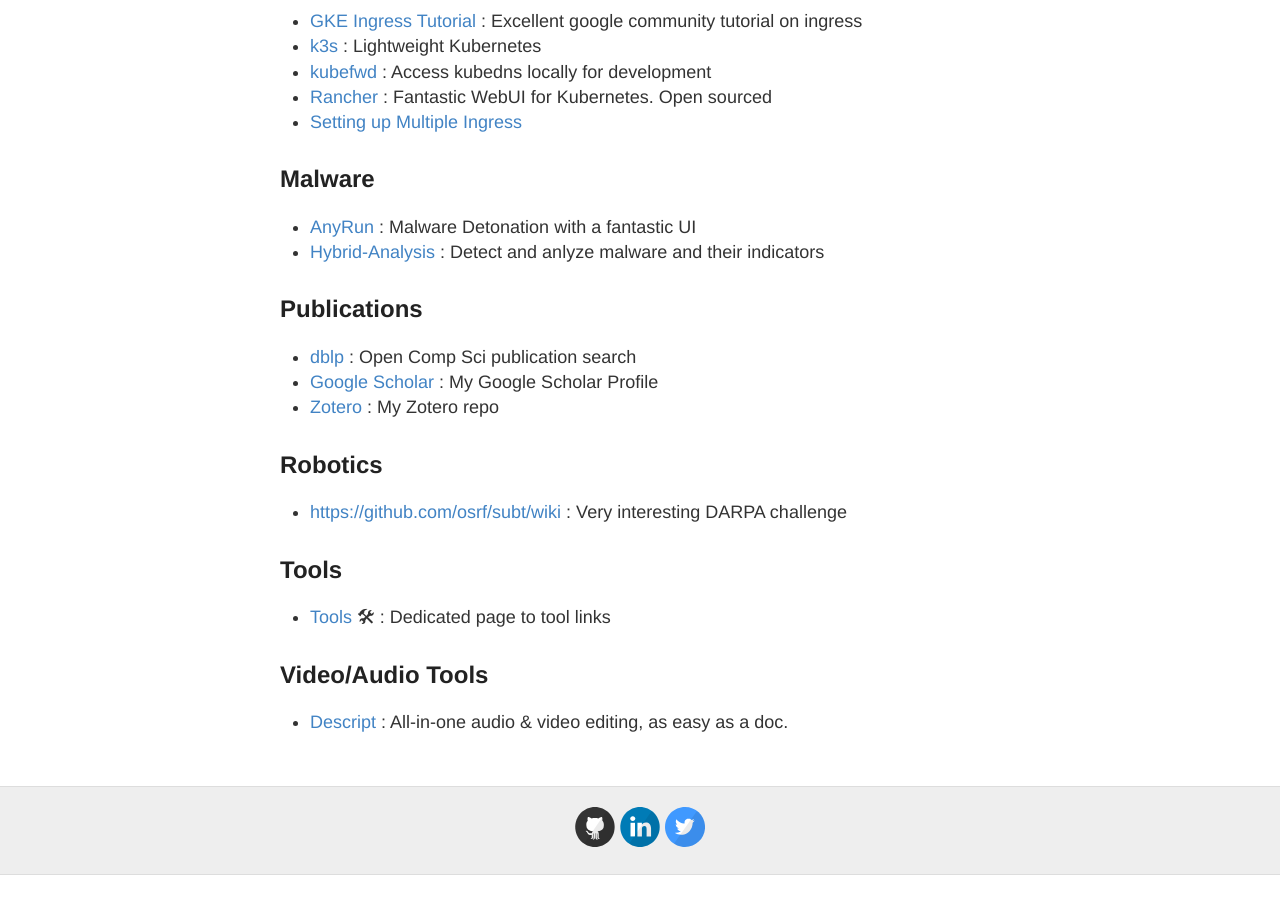
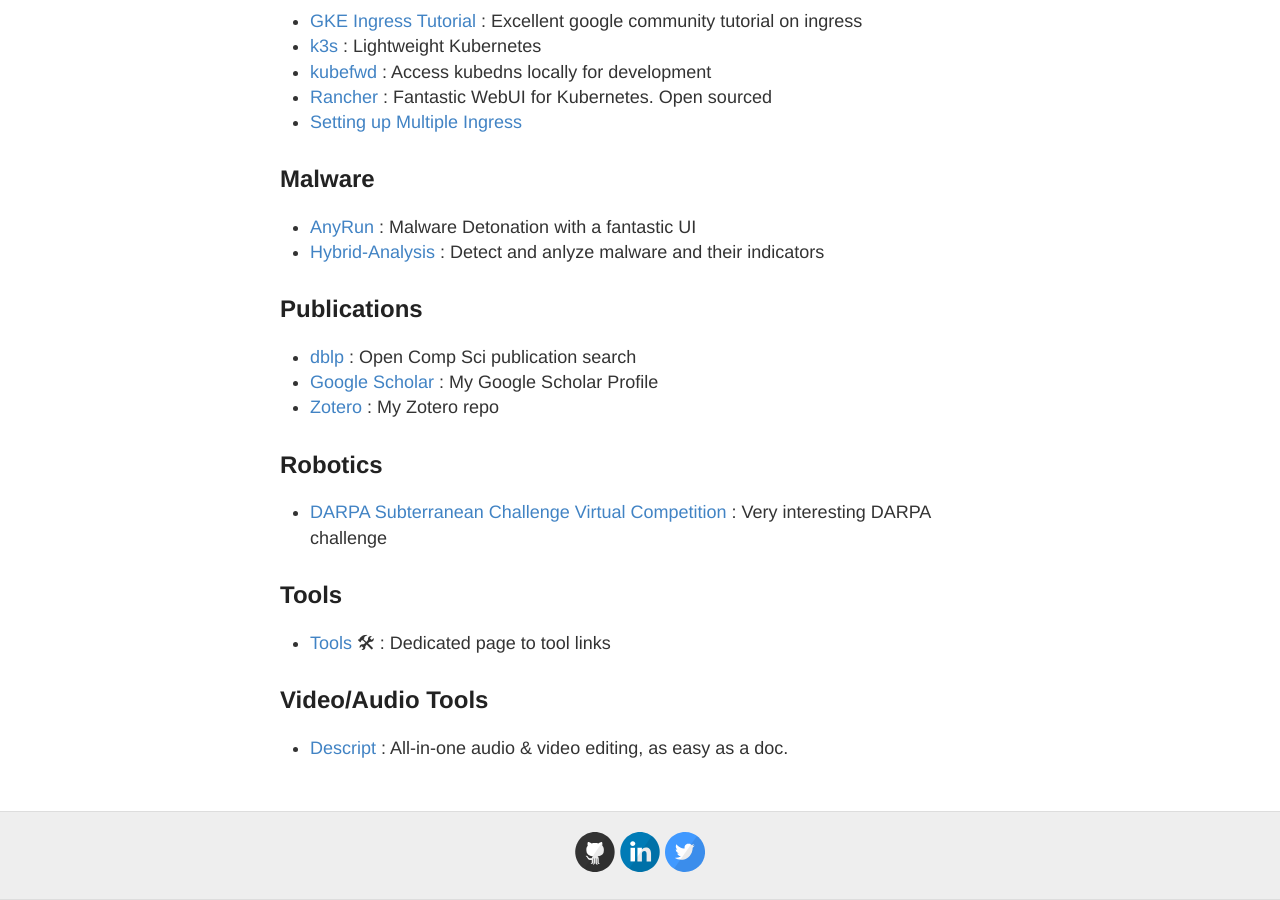
Before and after one commit to stevehenderson/stevehenderson.github.io, a Jekyll site: the page built from links.md, in a window 1280 px wide and 900 px high, scrolled down 1099 px. Built offline with Jekyll 4.4.1, drawn with Linux system fonts in a browser that asks for light colours; before the commit the page ends 1974 px from its top, so only the background shows below that.

Commit message:
Update links.md

```diff
--- a/links.md
+++ b/links.md
@@ -55,7 +55,7 @@
    * [Zotero](https://www.zotero.org/henderso/library) : My Zotero repo
 
 ## Robotics
-   * [https://github.com/osrf/subt/wiki](DARPA Subterranean Challenge Virtual Competition) : Very interesting DARPA challenge
+   * [DARPA Subterranean Challenge Virtual Competition](https://github.com/osrf/subt/wiki) : Very interesting DARPA challenge
 
 
 ## Tools
```
